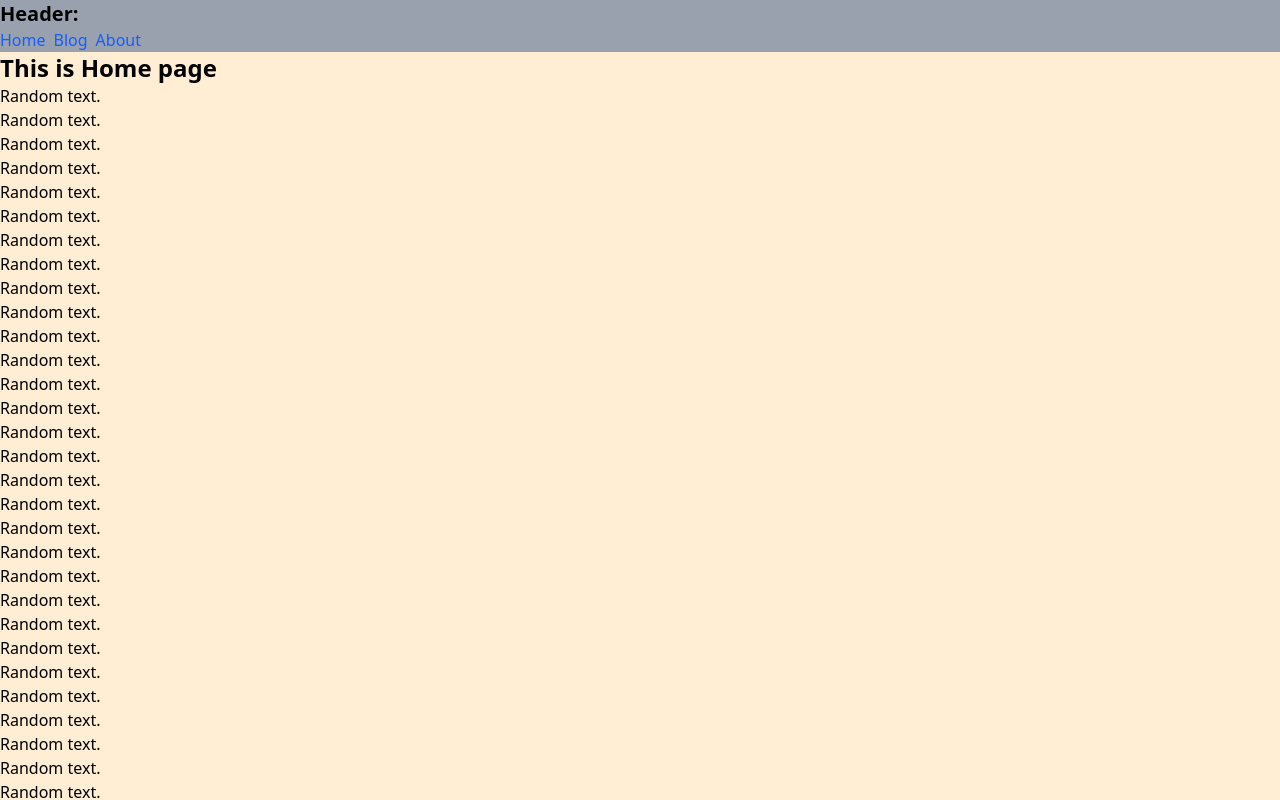
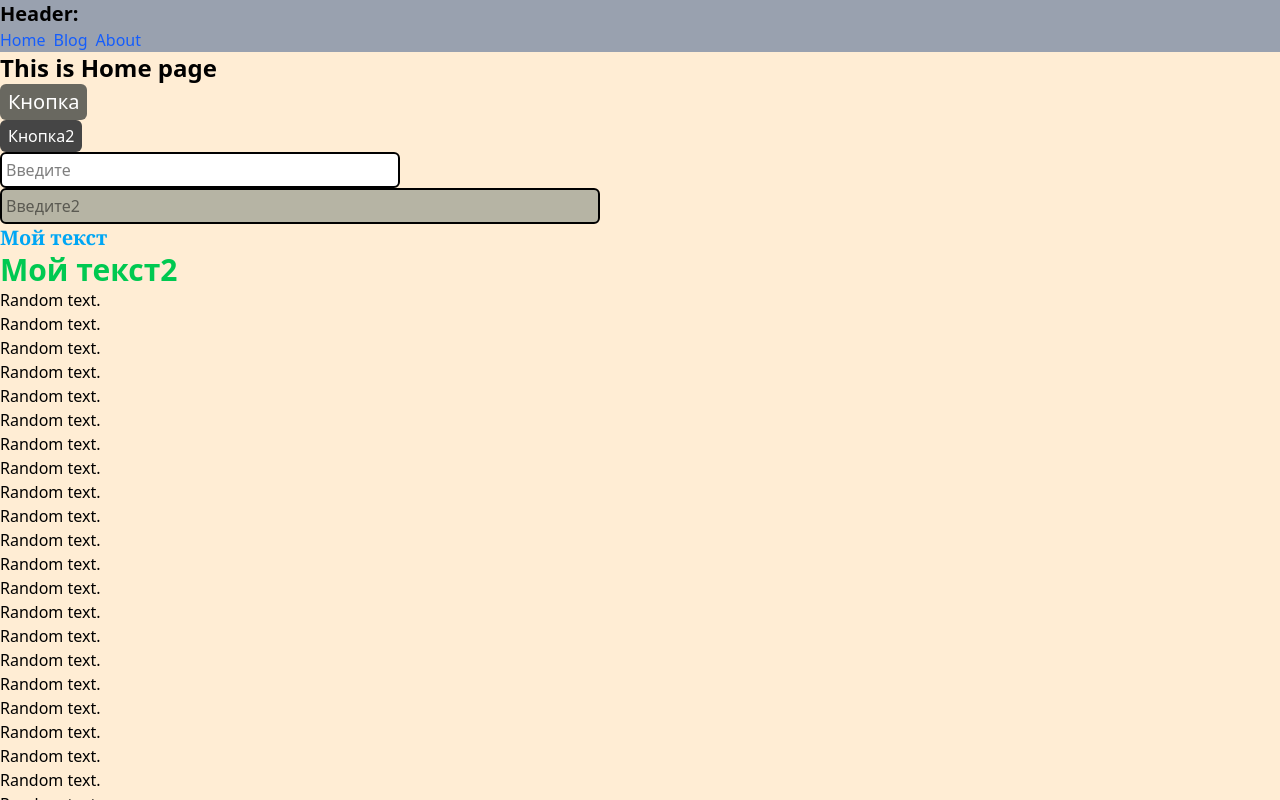
Before and after one commit to Marekdanilov/vite_project, a React (Vite) app: page / in a window 1280 px wide. Shown: the top 800 px of the page. Built offline with nearby package versions, Linux system fonts and the light colour scheme.

Commit message:
add components: Button, Input and Text

```diff
--- /dev/null
+++ b/src/components/Button.jsx
@@ -0,0 +1,30 @@
+import React from "react";
+
+const Button = (props) => {
+  const { size, color, title } = props;
+  const defaultClass = "flex items-center rounded-md size-fit py-1 px-2";
+  const classes = {
+    colors: {
+      primary: {
+        button: "bg-[#696860]",
+        text: "text-white",
+      },
+      secondary: {
+        button: "bg-[#454545]",
+        text: "text-white",
+      },
+    },
+    sizes: {
+      small: "text-base",
+      medium: "text-xl",
+      large: "text-3xl",
+    },
+  };
+  return (
+    <div className={defaultClass + " " + classes.sizes[size] + " " + classes.colors[color].button}>
+      <div className={classes.colors[color].text}>{title}</div>
+    </div>
+  )
+}
+
+export default Button
--- /dev/null
+++ b/src/components/Input.jsx
@@ -0,0 +1,32 @@
+import React from "react";
+
+const Input = (props) => {
+    const { size, color, placeholder } = props;
+    const defaultClass = "flex items-center rounded-md size-fit px-1 py-1 border-2 border-solid";
+    const classes = {
+        colors: {
+            primary: {
+                input: "bg-white",
+                text: ".placeholder-white",
+            },
+            secondary: {
+                input: "bg-[#B6B4A4]",
+                text: "placeholder-white",
+            },
+        },
+        sizes: {
+            small: "text_base",
+            medium: "text_xl w-100",
+            large: "text_3xl w-150",
+        }
+    }
+    return (
+        <input type="text"
+            className={defaultClass + " " + classes.sizes[size] + " " + classes.colors[color].input}
+            placeholder={placeholder}
+        >
+        </input>
+    )
+}
+
+export default Input
--- /dev/null
+++ b/src/components/Text.jsx
@@ -0,0 +1,28 @@
+import React from "react";
+
+const Text = (props) => {
+    const {size, color, text} = props;
+    const defaultClass =  "flex items-center rounded-md size-fit font-semibold";
+    const classes = {
+        colors: {
+          primary: {
+            text: "text-green-500 font-sans",
+          },
+          secondary: {
+            text: "text-sky-500 font-serif",
+          },
+        },
+        sizes: {
+          small: "text-base",
+          medium: "text-xl",
+          large: "text-3xl",
+        },
+    };
+    return (
+        <div className={defaultClass + " " + classes.sizes[size] + " " + classes.colors[color].text}>
+            {text}
+        </div>
+    )
+}
+
+export default Text
--- a/src/pages/Home.jsx
+++ b/src/pages/Home.jsx
@@ -1,10 +1,19 @@
 import React from "react"
+import Button from "../components/Button"
+import Input from "../components/Input"
+import Text from "../components/Text"
 
 function Home() {
     return (
         <>
             <div className="bg-orange-100">
                 <div className='text-2xl  font-semibold'>This is Home page</div>
+                <Button size="medium" color="primary" title="Кнопка"/>
+                <Button size="small" color="secondary" title="Кнопка2"/>
+                <Input size="medium" color="primary" placeholder="Введите"/>
+                <Input size="large" color="secondary" placeholder="Введите2"/>
+                <Text size="medium" color="secondary" text="Мой текст"/>
+                <Text size="large" color="primary" text="Мой текст2"/>
                 <div>Random text.</div>
                 <div>Random text.</div>
                 <div>Random text.</div>
```
